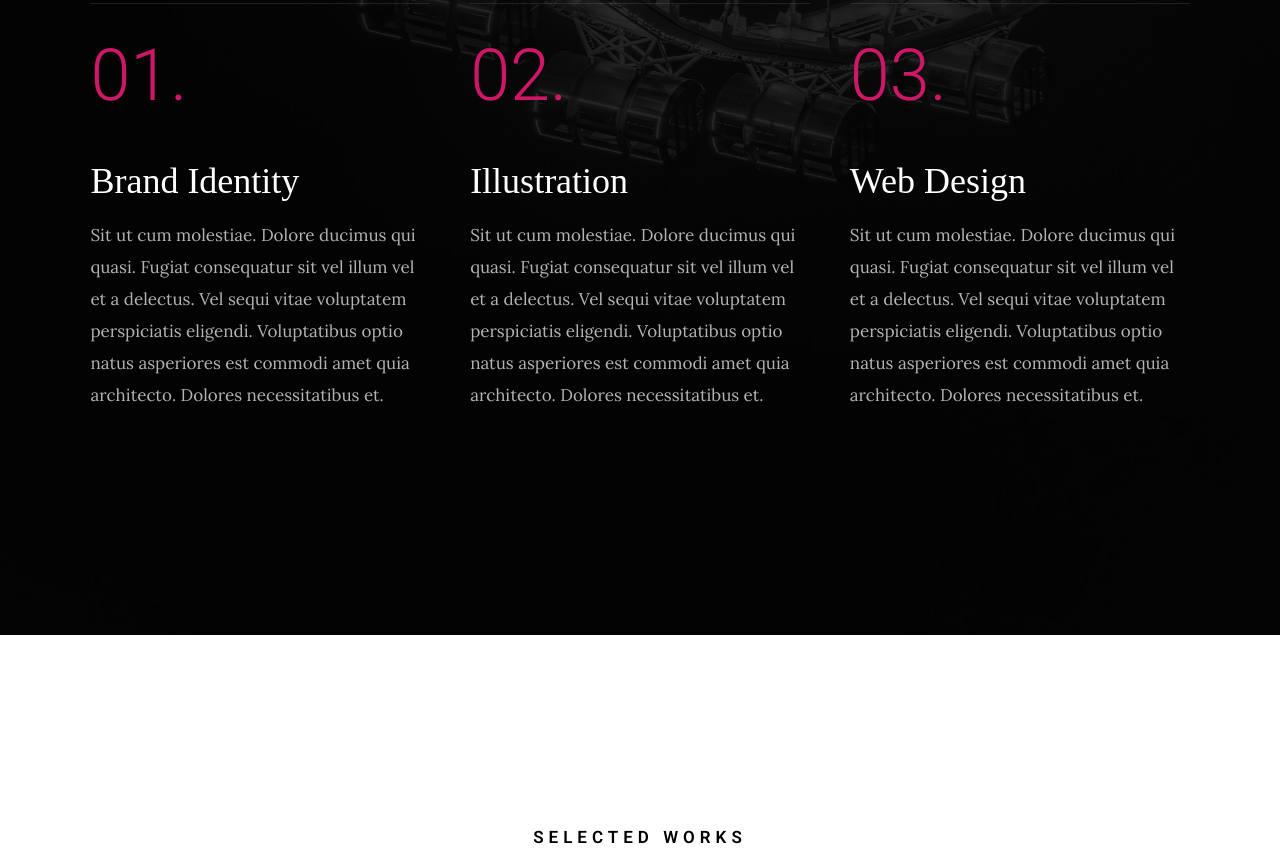
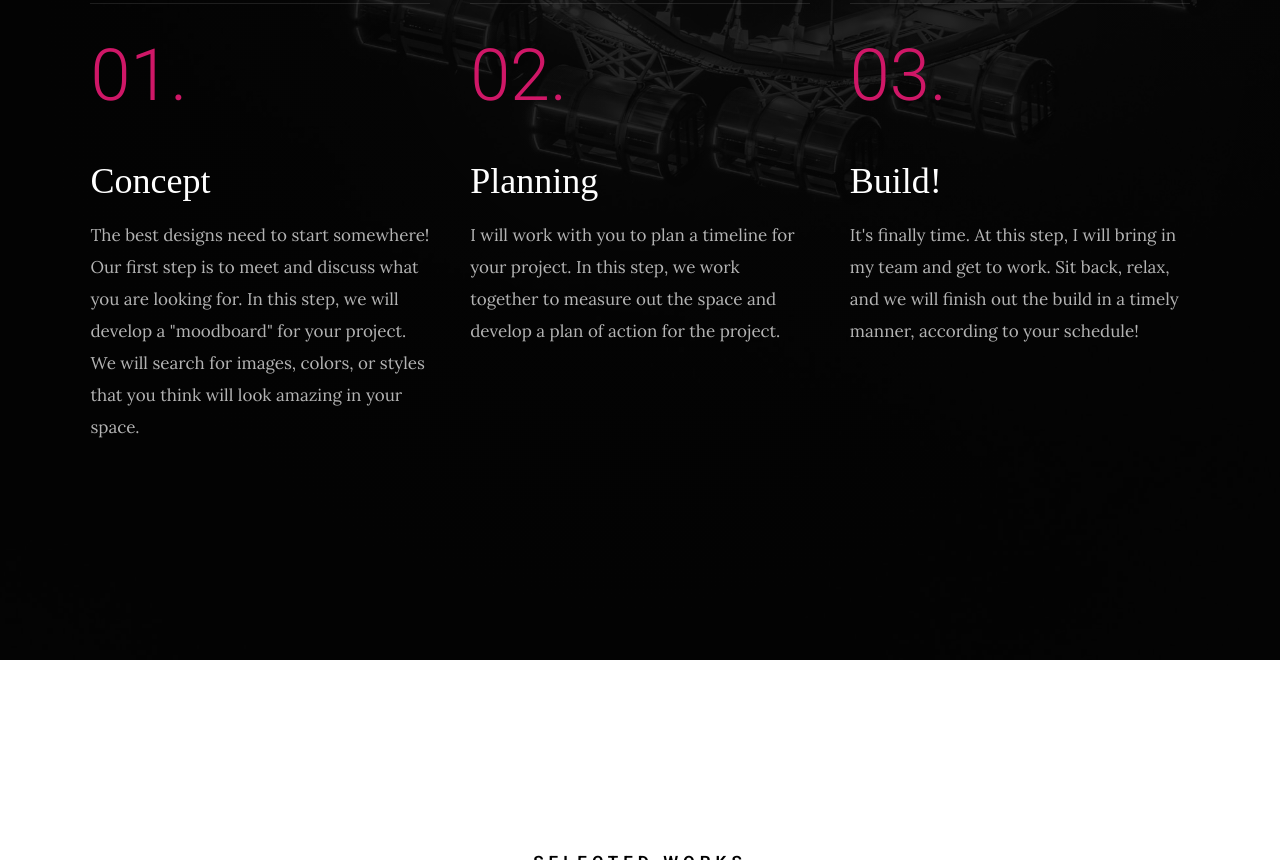
Before and after one commit to lunrdj/IHDWeb, a plain HTML site: page index.html in a window 1280 px wide. Shown: the part 3465-4325 px from the top of the page. Drawn offline with Linux system fonts and the light colour scheme; a web font is replaced by a local one.

Commit message:
update to timeline

```diff
--- a/index.html
+++ b/index.html
@@ -203,33 +203,33 @@
 
             <div class="column item-service" data-aos="fade-up">
                 <div class="item-service__content">
-                    <h4 class="item-title">Brand Identity</h4>
+                    <h4 class="item-title">Concept</h4>
                     <p>
-                    Sit ut cum molestiae. Dolore ducimus qui quasi. Fugiat consequatur sit vel illum vel et
-                    a delectus. Vel sequi vitae voluptatem perspiciatis eligendi. Voluptatibus optio natus
-                    asperiores est commodi amet quia architecto. Dolores necessitatibus et.
+                    The best designs need to start somewhere! Our first step is to meet and discuss what you are looking for.
+                    In this step, we will develop a "moodboard" for your project. We will search for images, colors, or styles that
+                    you think will look amazing in your space.
+
                     </p>
                 </div>
             </div>
 
             <div class="column item-service" data-aos="fade-up">
                 <div class="item-service__content">
-                    <h4 class="item-title">Illustration</h4>
+                    <h4 class="item-title">Planning</h4>
                     <p>
-                    Sit ut cum molestiae. Dolore ducimus qui quasi. Fugiat consequatur sit vel illum vel et
-                    a delectus. Vel sequi vitae voluptatem perspiciatis eligendi. Voluptatibus optio natus
-                    asperiores est commodi amet quia architecto. Dolores necessitatibus et.
+                    I will work with you to plan a timeline for your project. In this step, we work together to
+                    measure out the space and develop a plan of action for the project.
+
                     </p>
                 </div>
             </div>
 
             <div class="column item-service" data-aos="fade-up">
                 <div class="item-service__content">
-                    <h4 class="item-title">Web Design</h4>
+                    <h4 class="item-title">Build!</h4>
                     <p>
-                    Sit ut cum molestiae. Dolore ducimus qui quasi. Fugiat consequatur sit vel illum vel et
-                    a delectus. Vel sequi vitae voluptatem perspiciatis eligendi. Voluptatibus optio natus
-                    asperiores est commodi amet quia architecto. Dolores necessitatibus et.
+                    It's finally time. At this step, I will bring in my team and get to work.
+                    Sit back, relax, and we will finish out the build in a timely manner, according to your schedule!
                     </p>
                 </div>
             </div>
```
